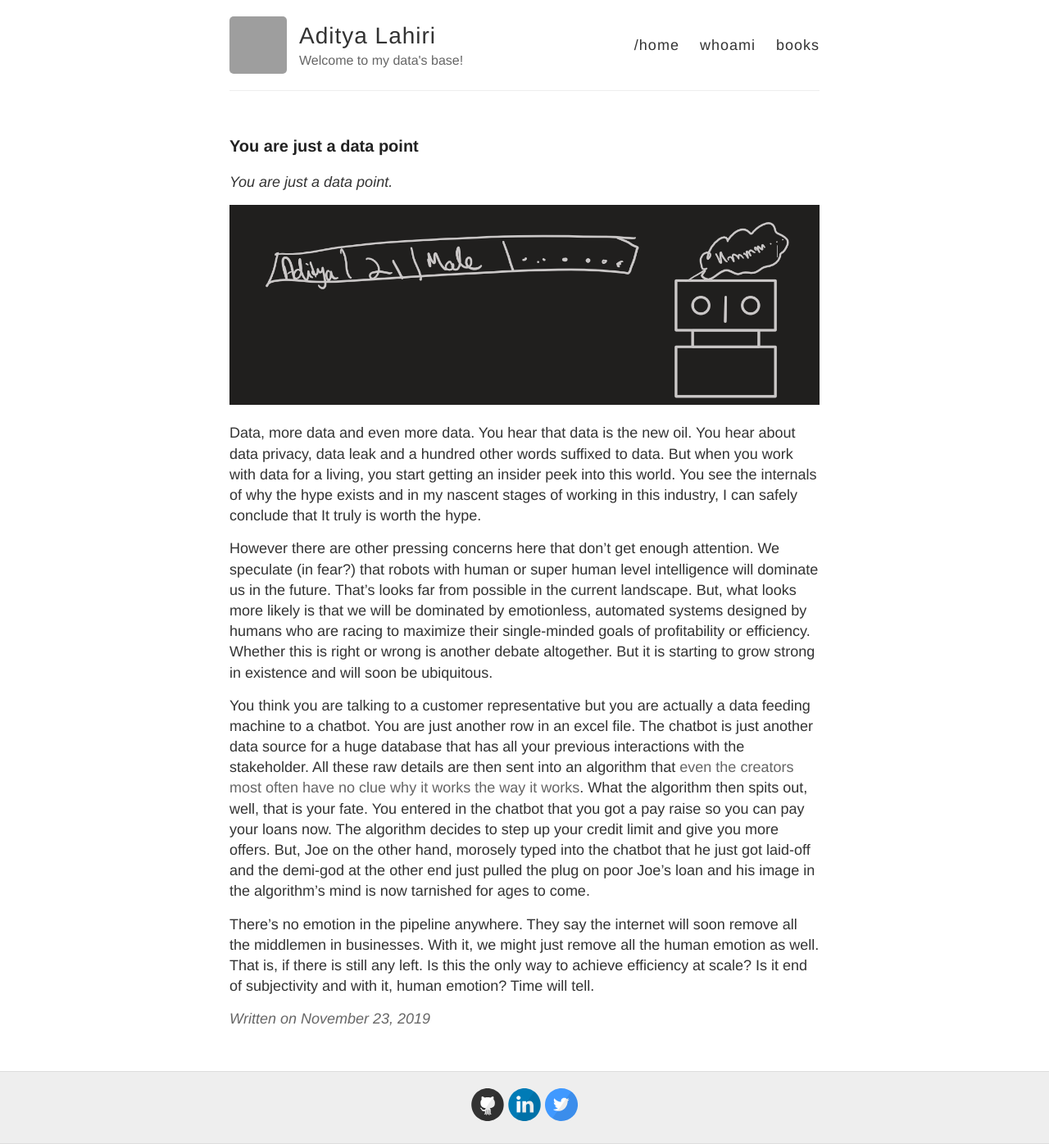
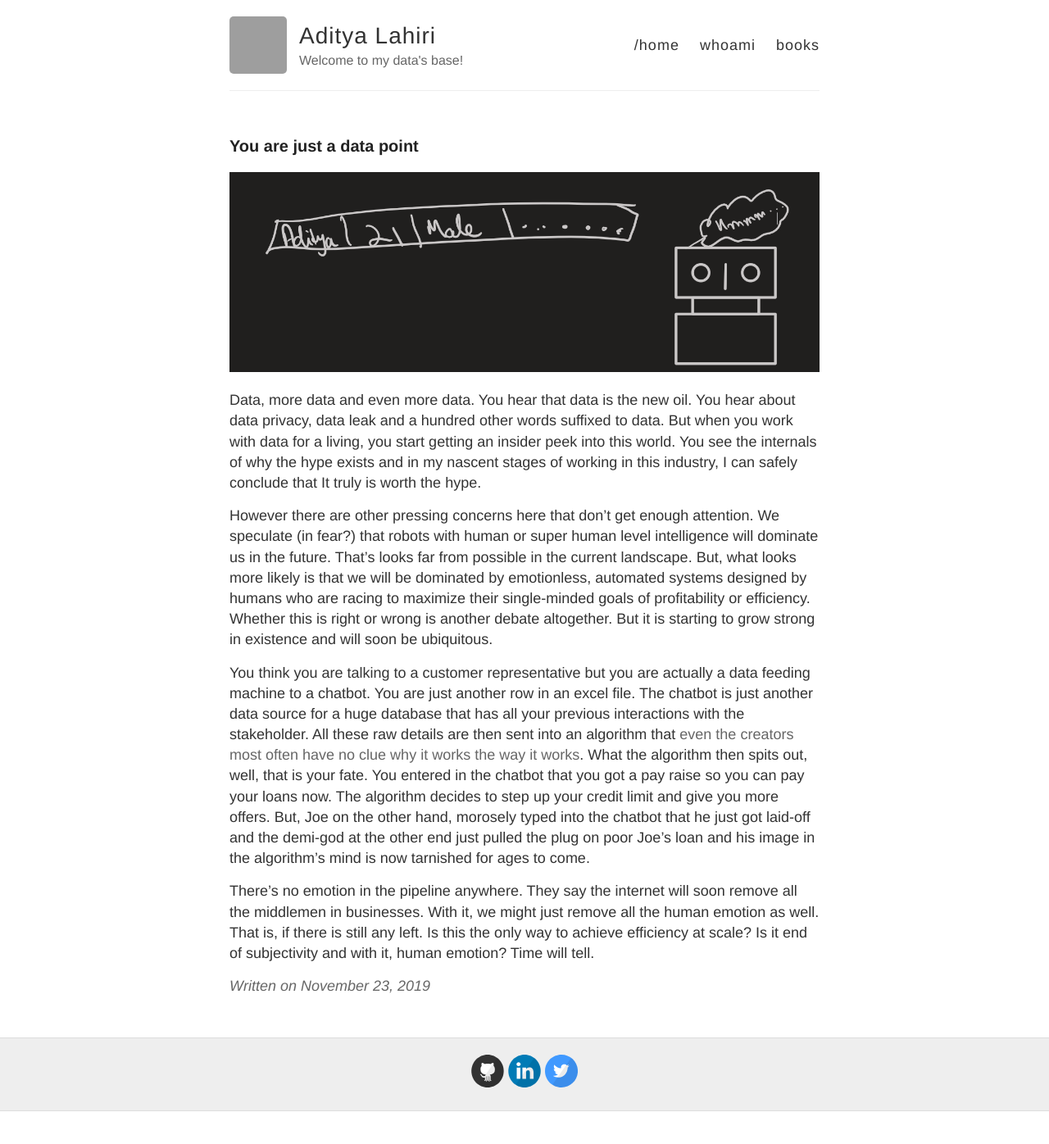
Before and after one commit to adityalahiri/adityalahiri.github.io, a Jekyll site: the page built from _posts/2019-11-23-You are just a data point.md, in a window 1280 px wide. Shown: the whole page at 82% size. Built offline with Jekyll 4.4.1, drawn with Linux system fonts in a browser that asks for light colours; our own code applies the rules of GitHub Pages for plain Markdown files; after the commit the page ends 1356 px from its top, so only the background shows below that; grey boxes are pictures that could not be loaded.

Commit message:
Update 2019-11-23-You are just a data point.md

```diff
--- a/_posts/2019-11-23-You are just a data point.md
+++ b/_posts/2019-11-23-You are just a data point.md
@@ -2,7 +2,7 @@
 published: true
 ---
 
-*You are just a data point.*
+
 
 ![Datapoint](/images/datapoint.PNG)
 
```
